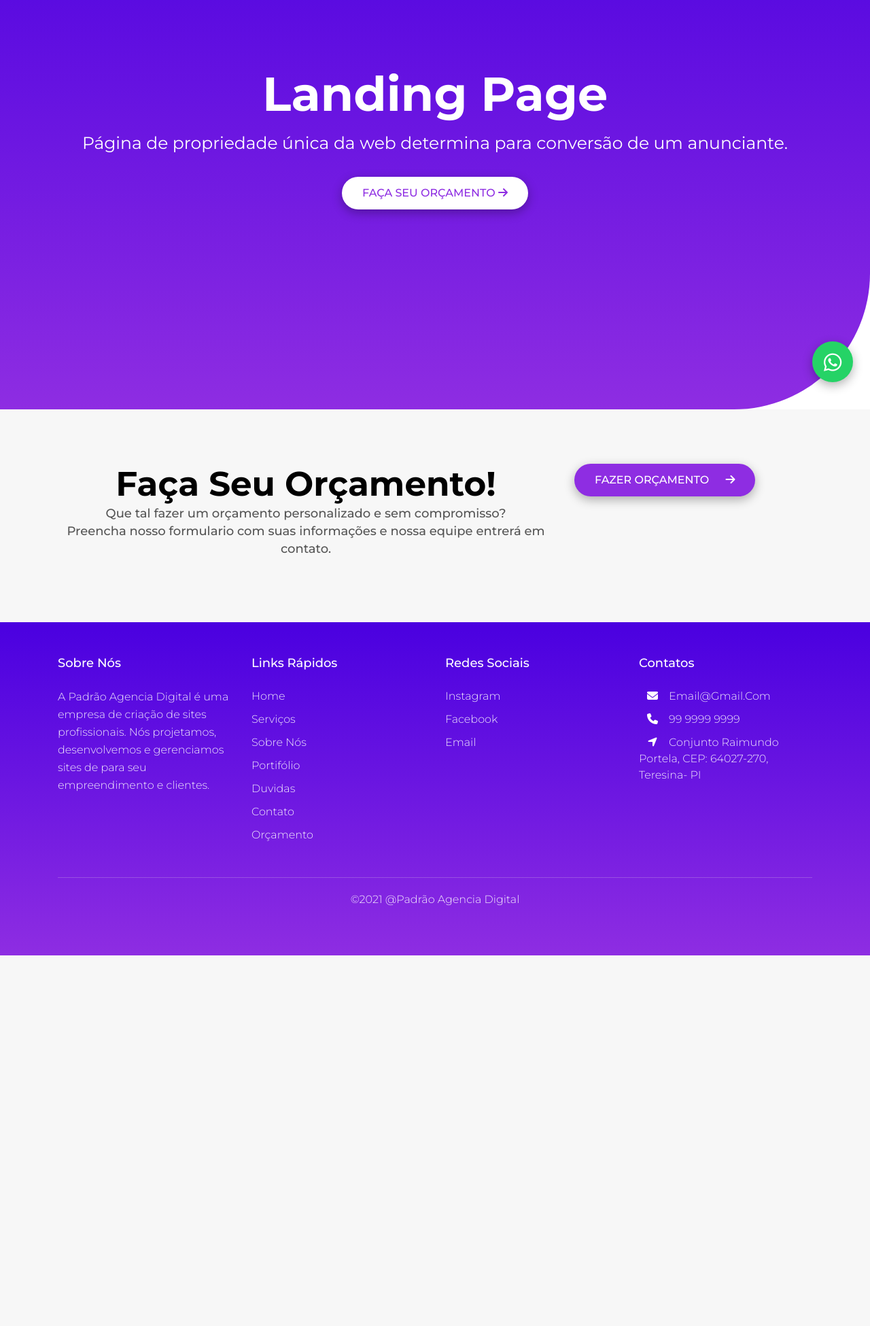
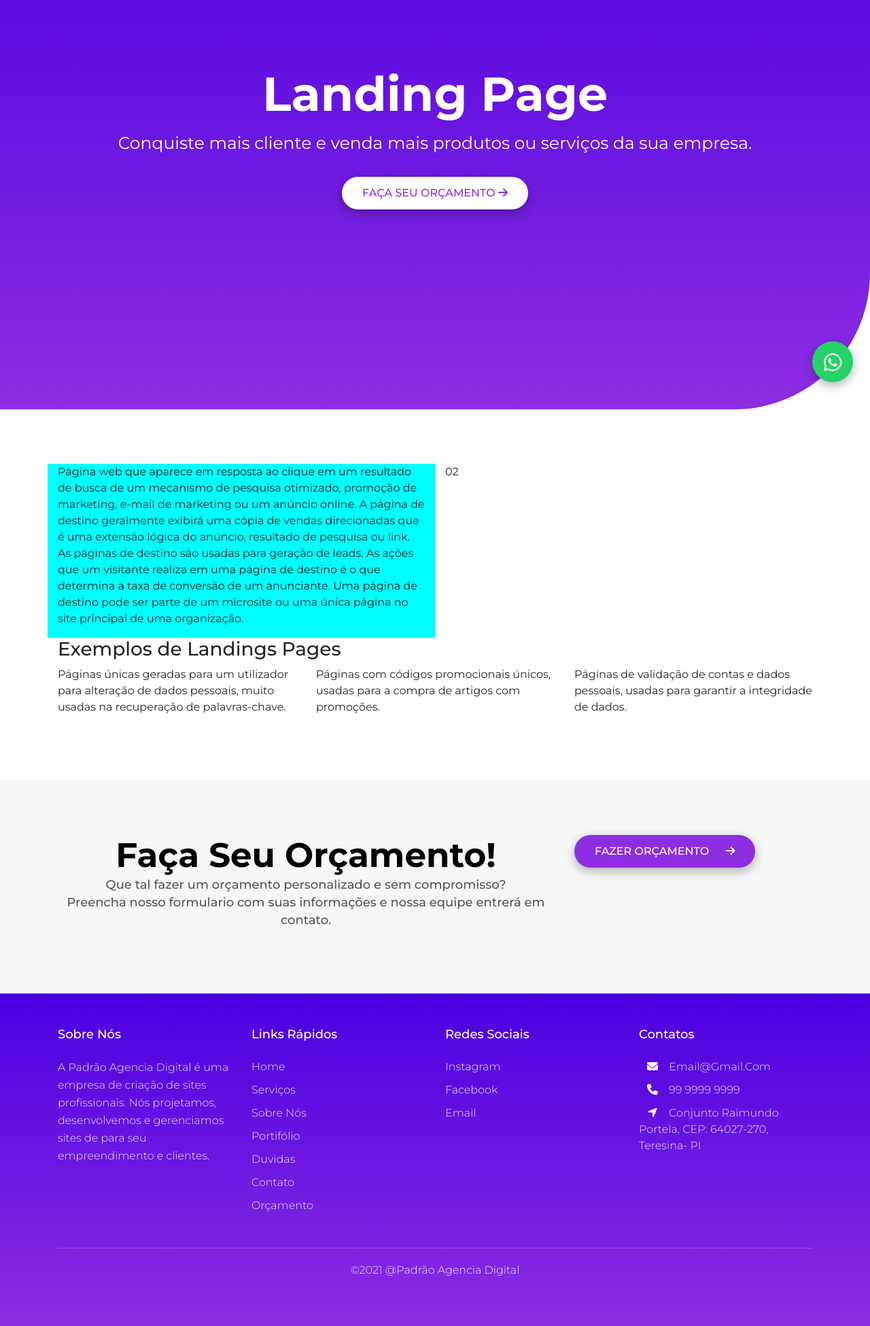
Before and after one commit to luanaAlm/service_page, a Django app: page /landing_page in a window 1280 px wide. Shown: the part 198-2148 px from the top of the page at 68% size. Before the commit the page ends 1603 px from the top, so only its background shows below. Run offline with Django 3.2, Linux system fonts and the light colour scheme; some libraries are stand-ins or nearby versions.

Commit message:
alterações landing pages

```diff
--- a/core/templates/servicos/landing_page.html
+++ b/core/templates/servicos/landing_page.html
@@ -21,4 +21,41 @@
     </div>
 </section>
 <!-- Fim Home -->
+<!-- Inicio Sobre Nós -->
+<section class="section-padding" id="aboutUs" data-scroll-index="2">
+    <div class="container">
+        <div class="row justify-content-center">
+            <div class="col-lg-6" style="background-color: aqua;">
+                <p>Página web que aparece em resposta ao clique em um resultado
+                    de busca de um mecanismo de pesquisa otimizado, promoção de
+                    marketing, e-mail de marketing ou um anúncio online.
+                    A página de destino geralmente exibirá uma cópia de vendas
+                    direcionadas que é uma extensão lógica do anúncio, resultado
+                    de pesquisa ou link. As páginas de destino são usadas para
+                    geração de leads. As ações que um visitante realiza em uma
+                    página de destino é o que determina a taxa de conversão de
+                    um anunciante. Uma página de destino pode ser parte de um
+                    microsite ou uma única página no site principal de uma
+                    organização.</p>
+            </div>
+            <div class="col-lg-6">
+                02
+            </div>
+        </div>
+        <h3>Exemplos de Landings Pages</h3>
+        <div class="row justify-content-center">
+            <div class="col-lg-4">
+                <p>Páginas únicas geradas para um utilizador para alteração de dados pessoais, muito usadas na recuperação de palavras-chave.</p>
+            </div>
+            <div class="col-lg-4">
+                <p>Páginas com códigos promocionais únicos, usadas para a compra de artigos com promoções.</p>
+            </div>
+            <div class="col-lg-4">
+                <p>Páginas de validação de contas e dados pessoais, usadas para garantir a integridade de dados.</p>
+            </div>
+        </div>
+    </div>
+</section>
+<!-- Fim Sobre Nós -->
+
 {% endblock %}
--- a/core/views.py
+++ b/core/views.py
@@ -16,7 +16,7 @@ def index(request):
 
 def landingPage(request):
     text = 'Landing Page'
-    subtext = 'Página de propriedade única da web determina para conversão de um anunciante.'
+    subtext = 'Conquiste mais cliente e venda mais produtos ou serviços da sua empresa.'
     return render(request, "servicos/landing_page.html", {
         "text": text,
         "subtext": subtext
```
Also changed, not shown: static/css/style.css (+1 -10 lines).
